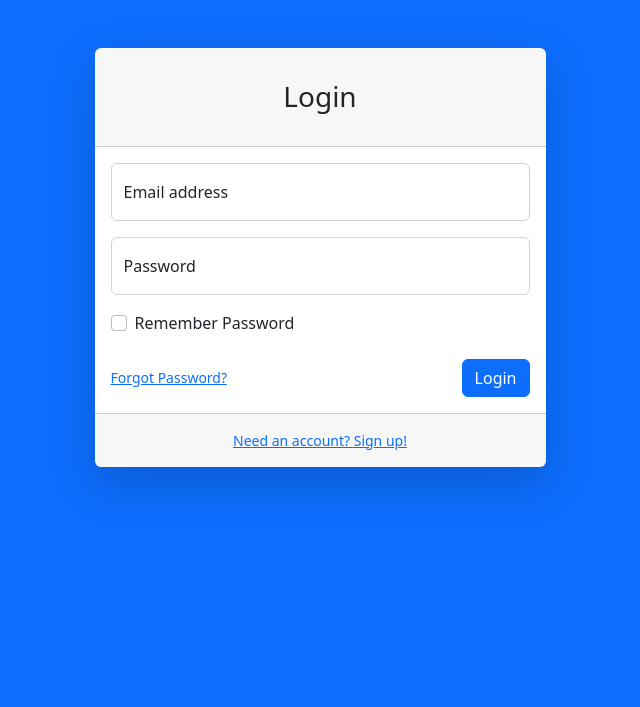
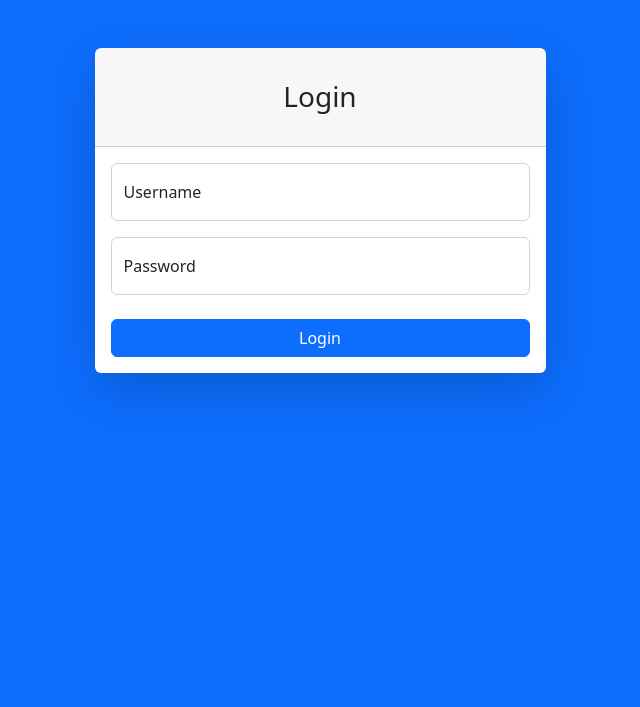
Before and after one commit to iranianclever/sms_serial_verification, a Flask app: page /login in a window 1280 px wide. Shown: the top 707 px of the page, without its empty margins (320-960 px from the left). Run offline with Flask 3, Linux system fonts and the light colour scheme; some libraries are stand-ins or nearby versions.

Commit message:
connect backend to login.html

```diff
--- a/app/main.py
+++ b/app/main.py
@@ -103,13 +103,6 @@ def login():
         else:
             return abort(401)
     else:
-        html_str = Response("""
-        <form action="" method="post">
-            <p><input type="text" name="username" /></p>
-            <p><input type="password" name="password" /></p>
-            <p><input type="submit" value="Login" /></p>
-        </form>
-        """)
         return render_template('login.html')
 
 
--- a/app/templates/login.html
+++ b/app/templates/login.html
@@ -20,28 +20,28 @@
                                 <div class="card shadow-lg border-0 rounded-lg mt-5">
                                     <div class="card-header"><h3 class="text-center font-weight-light my-4">Login</h3></div>
                                     <div class="card-body">
-                                        <form>
+                                        <form action="" method="post">
                                             <div class="form-floating mb-3">
-                                                <input class="form-control" id="inputEmail" type="email" placeholder="name@example.com" />
-                                                <label for="inputEmail">Email address</label>
+                                                <input class="form-control" id="inputUsername" type="text" placeholder="Username" name="username" />
+                                                <label for="inputUsername">Username</label>
                                             </div>
                                             <div class="form-floating mb-3">
-                                                <input class="form-control" id="inputPassword" type="password" placeholder="Password" />
+                                                <input class="form-control" id="inputPassword" type="password" placeholder="Password" name="password" />
                                                 <label for="inputPassword">Password</label>
                                             </div>
-                                            <div class="form-check mb-3">
+                                            <!-- <div class="form-check mb-3">
                                                 <input class="form-check-input" id="inputRememberPassword" type="checkbox" value="" />
                                                 <label class="form-check-label" for="inputRememberPassword">Remember Password</label>
-                                            </div>
+                                            </div> -->
                                             <div class="d-flex align-items-center justify-content-between mt-4 mb-0">
-                                                <a class="small" href="password.html">Forgot Password?</a>
-                                                <a class="btn btn-primary" href="index.html">Login</a>
+                                                <!-- <a class="small" href="password.html">Forgot Password?</a> -->
+                                                <input type="submit" value="Login" class="btn btn-primary w-100">
                                             </div>
                                         </form>
                                     </div>
-                                    <div class="card-footer text-center py-3">
+                                    <!-- <div class="card-footer text-center py-3">
                                         <div class="small"><a href="register.html">Need an account? Sign up!</a></div>
-                                    </div>
+                                    </div> -->
                                 </div>
                             </div>
                         </div>
```
